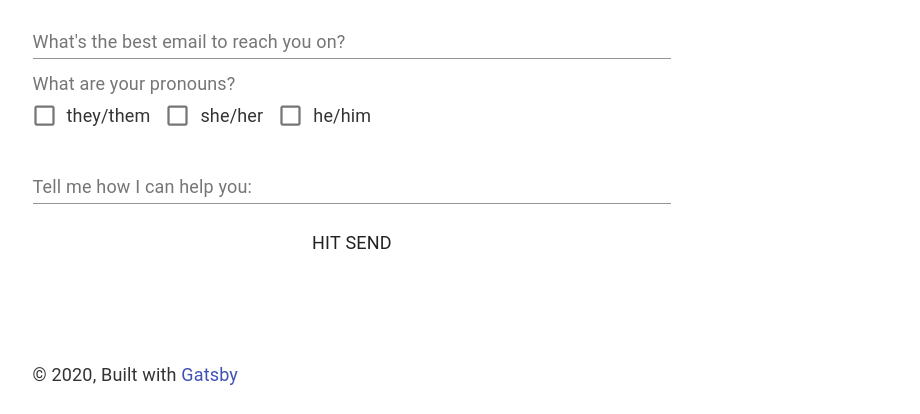
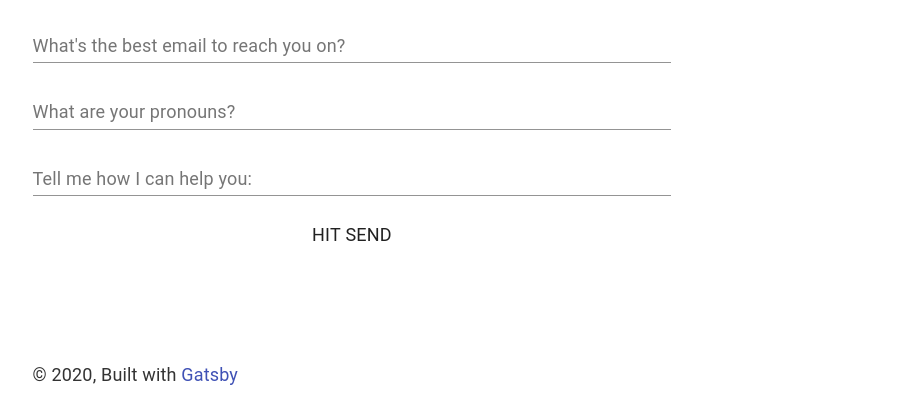
Before and after one commit to mxbialostocki/mxbialostocki.github.io, a Gatsby site: page /contact in a window 1280 px wide. Shown: the part 386-800 px from the top of the page, without its empty margins (179-1099 px from the left). Built offline with nearby package versions, Linux system fonts and the light colour scheme; Gatsby itself is replaced by a stand-in of ours.

Commit message:
make pronouns string value

```diff
--- a/src/components/contactForm.js
+++ b/src/components/contactForm.js
@@ -1,7 +1,7 @@
 import React, { useState }  from "react"
 import axios from "axios";
 // import Link from "../components/link"
-import { Grid, Button, FormControl, Input, InputLabel, Typography, FormGroup, FormControlLabel, Checkbox } from "@material-ui/core"
+import { Grid, Button, FormControl, Input, InputLabel, Typography } from "@material-ui/core"
 
 const ContactFormTut = () => {
 
@@ -34,18 +34,6 @@ const ContactFormTut = () => {
         handleServerResponse(false, r.response.data.error, form)
       })
   }
-  const [ pronouns, setPronouns ] = useState({
-    they: true,
-    she: false,
-    he: false
-  })
-
-  const handlePronounsChange = (event) => {
-    setPronouns({ ...pronouns, [event.target.name]: event.target.checked })
-  }
-
-  const { they, she, he } = pronouns
-  const error = [they, she, he].filter((v) => v).length !== 2
 
   return (
     <React.Fragment>
@@ -64,27 +52,10 @@ const ContactFormTut = () => {
               <Input id="form-email" name="email" type="email" required aria-describedby="emailHelp" autoComplete/>
             </FormControl>
           </Grid>
-
           <Grid item lg={9} xs={12}>
-          <InputLabel component="legend">What are your pronouns?</InputLabel>
-
-            <FormControl component="fieldset" required error={error}>
-              <FormGroup>
-                <Grid container direction="row">
-                  <FormControlLabel
-                    control={<Checkbox onChange={handlePronounsChange} name="they" />}
-                    label="they/them"
-                  />
-                  <FormControlLabel
-                    control={<Checkbox onChange={handlePronounsChange} name="she" />}
-                    label="she/her"
-                  />
-                  <FormControlLabel
-                    control={<Checkbox onChange={handlePronounsChange} name="he" />}
-                    label="he/him"
-                  />
-                </Grid>
-              </FormGroup>
+            <FormControl fullWidth>
+              <InputLabel htmlFor="pronouns-input">What are your pronouns?</InputLabel>
+              <Input id="form-pronouns" name="pronouns" type="text" required aria-describedby="pronounsHelp" autoComplete/>
             </FormControl>
           </Grid>
           <Grid item lg={9} xs={12}>
```
